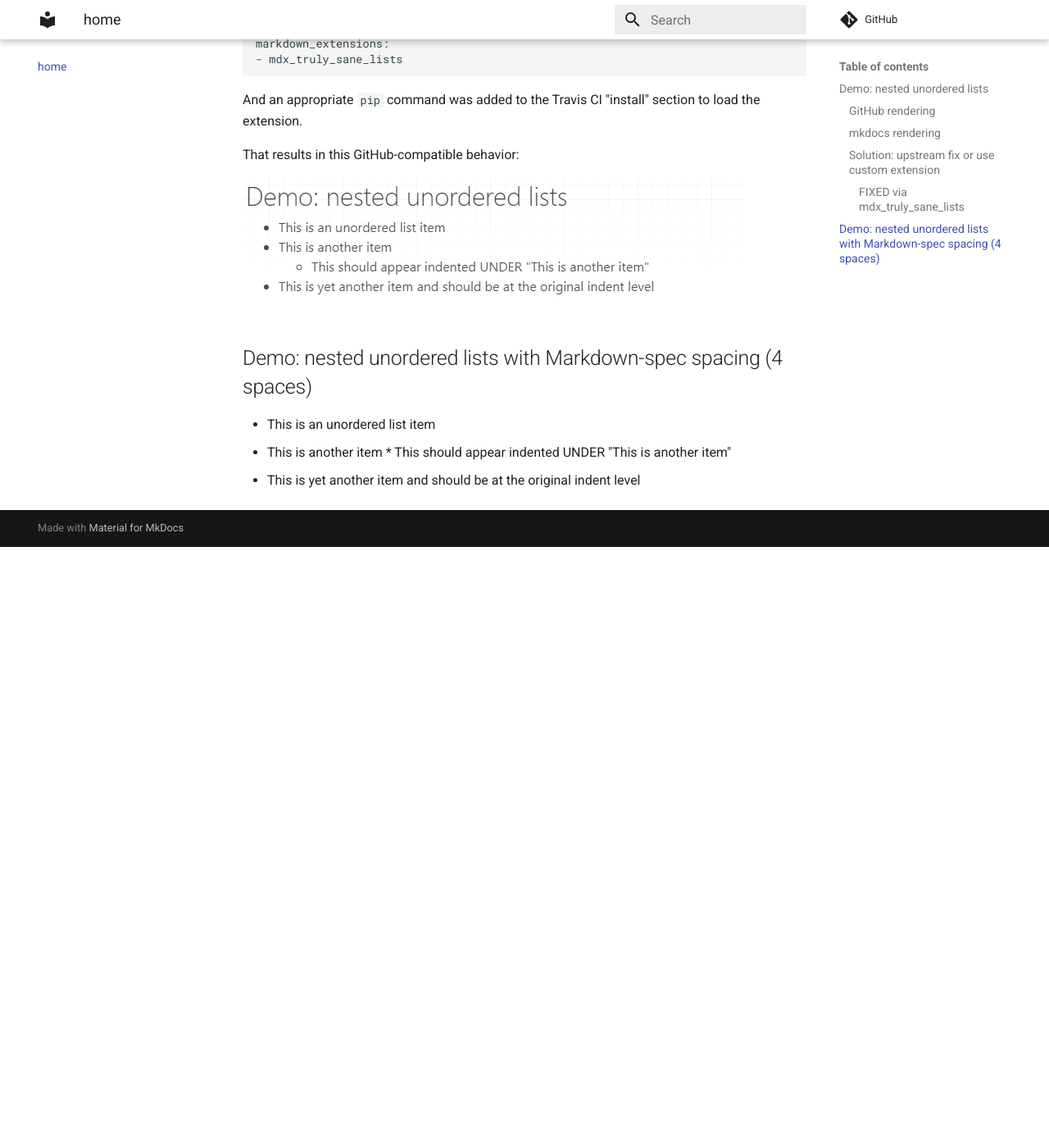
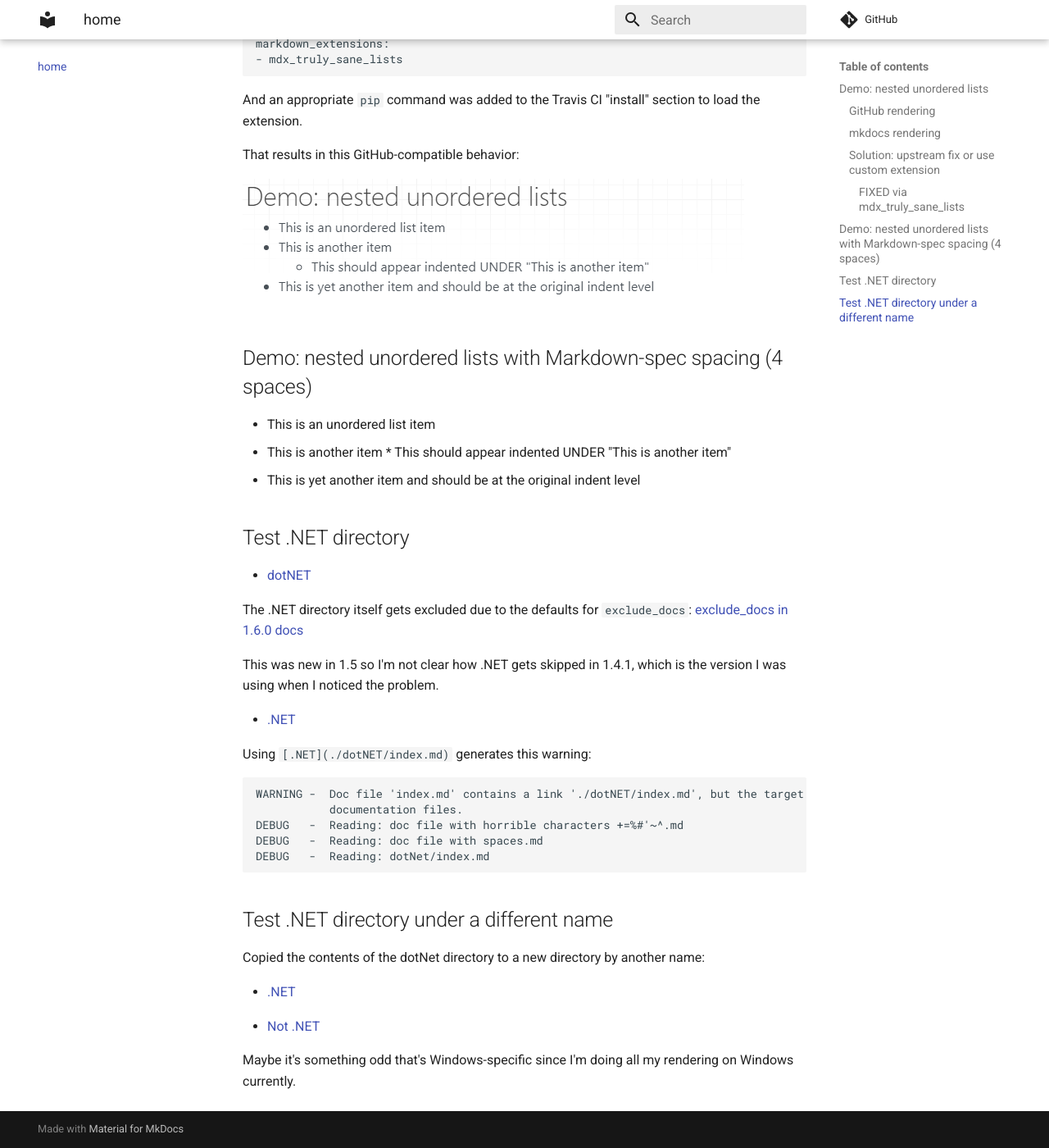
Before and after one commit to sbonds/mkdocs-simple-demo, an MkDocs documentation site: the page built from docs/index.md, in a window 1280 px wide and 1400 px high, scrolled down 1680 px. Shown: the whole window at 82% size. Built offline with MkDocs 1.6.1 and Material for MkDocs 9.7.7, drawn with Linux system fonts in a browser that asks for light colours; comment, search, counter and statistics services are not loaded; before the commit the page ends 2347 px from its top, so only the background shows below that.

Commit message:
Naming-specific directory getting ignored

````diff
--- /dev/null
+++ b/docs/dotNet/index.md
@@ -0,0 +1,3 @@
+# Index of a .NET directory
+
+Test directory getting skipped for unknown reasons.
--- a/docs/index.md
+++ b/docs/index.md
@@ -62,3 +62,33 @@
 * This is another item
     * This should appear indented UNDER "This is another item"
 * This is yet another item and should be at the original indent level
+
+## Test .NET directory
+
+* [dotNET](./dotNET/index.md)
+
+The .NET directory itself gets excluded due to the defaults for `exclude_docs`: [exclude_docs in 1.6.0 docs](https://github.com/mkdocs/mkdocs/blob/1.6.0/docs/user-guide/configuration.md#exclude_docs)
+
+This was new in 1.5 so I'm not clear how .NET gets skipped in 1.4.1, which is the version I was using when I noticed the problem.
+
+* [.NET](./dotNET/index.md)
+
+Using `[.NET](./dotNET/index.md)` generates this warning:
+
+```text
+WARNING -  Doc file 'index.md' contains a link './dotNET/index.md', but the target 'dotNET/index.md' is not found among
+           documentation files.
+DEBUG   -  Reading: doc file with horrible characters +=%#'~^.md
+DEBUG   -  Reading: doc file with spaces.md
+DEBUG   -  Reading: dotNet/index.md
+```
+
+## Test .NET directory under a different name
+
+Copied the contents of the dotNet directory to a new directory by another name:
+
+* [.NET](./notTheName/index.md)
+
+* [Not .NET](./notDotNet/index.md)
+
+Maybe it's something odd that's Windows-specific since I'm doing all my rendering on Windows currently.
--- /dev/null
+++ b/docs/notDotNet/index.md
@@ -0,0 +1,3 @@
+# Index of a .NET directory
+
+Test directory getting skipped for unknown reasons.
--- /dev/null
+++ b/docs/notTheName/index.md
@@ -0,0 +1,3 @@
+# Index of a .NET directory
+
+Test directory getting skipped for unknown reasons.
````
Also changed, not shown: 1 other file.
